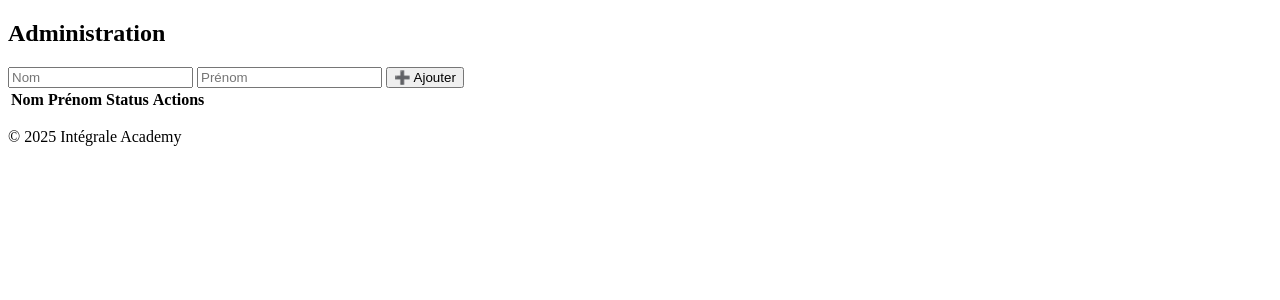
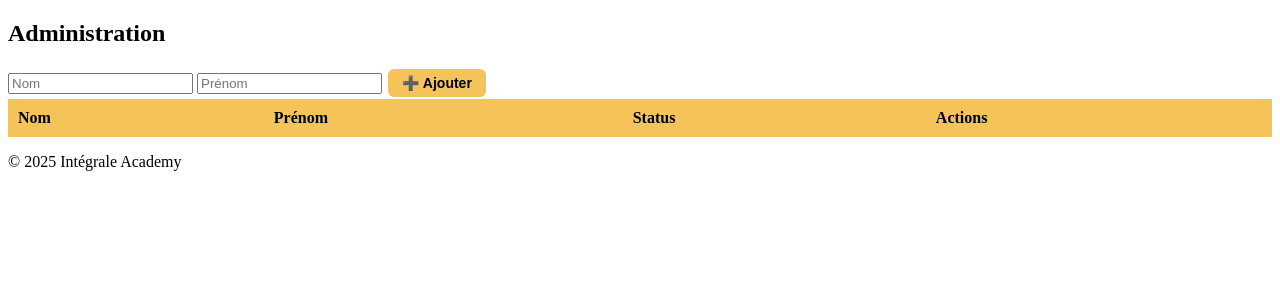
Before and after one commit to integraleacademy/bts, a Flask app: page /admin in a window 1280 px wide. Shown: the part 98-398 px from the top of the page. Run offline with Flask 3, Linux system fonts and the light colour scheme; the visitor is signed in with stand-in values (Sample User, id 1); lists and menus that the app fills with data are empty; parts of the project's set-up code (start-up, migrations or seed data) failed here and were passed over.

Commit message:
Update admin.html

```diff
--- a/templates/admin.html
+++ b/templates/admin.html
@@ -2,18 +2,16 @@
 {% block content %}
 <h2>Administration</h2>
 
-<!-- Formulaire pour ajouter manuellement -->
 <div class="card">
   <form method="post" action="/admin/add" class="add-form">
     <input name="nom" placeholder="Nom" required>
     <input name="prenom" placeholder="Prénom" required>
-    <button class="btn">➕ Ajouter</button>
+    <button class="admin-btn">➕ Ajouter</button>
   </form>
 </div>
 
-<!-- Tableau des contrats -->
 <div class="card">
-  <table class="table">
+  <table class="admin-table">
     <thead>
       <tr>
         <th>Nom</th>
@@ -28,27 +26,24 @@
         <td>{{r.nom}}</td>
         <td>{{r.prenom}}</td>
         <td>
-          <!-- Badge coloré -->
           <span class="badge" style="background: {{ r.status|status_color }};">
             {{ r.status }}
           </span>
-
-          <!-- Formulaire de mise à jour -->
           <form method="post" action="/update/{{r.id}}" class="inline-form">
             <select name="status">
               {% for s in statuses %}
                 <option value="{{s}}" {% if s == r.status %}selected{% endif %}>{{s}}</option>
               {% endfor %}
             </select>
-            <button type="submit" class="btn small">💾</button>
+            <button type="submit" class="admin-btn small">💾</button>
           </form>
         </td>
         <td>
-          <a class="btn small" href="{{ url_for('edit', id=r.id) }}">✏️ Modifier</a>
+          <a class="admin-btn small" href="{{ url_for('edit', id=r.id) }}">✏️ Modifier</a>
           <form method="post" action="/delete/{{r.id}}" class="inline-form">
-            <button type="submit" class="btn small danger">🗑️ Supprimer</button>
+            <button type="submit" class="admin-btn small danger">🗑️ Supprimer</button>
           </form>
-          <a class="btn small" href="{{ url_for('fiche', id=r.id) }}">🖨️ Fiche</a>
+          <a class="admin-btn small" href="{{ url_for('fiche', id=r.id) }}">🖨️ Fiche</a>
         </td>
       </tr>
       {% endfor %}
```
